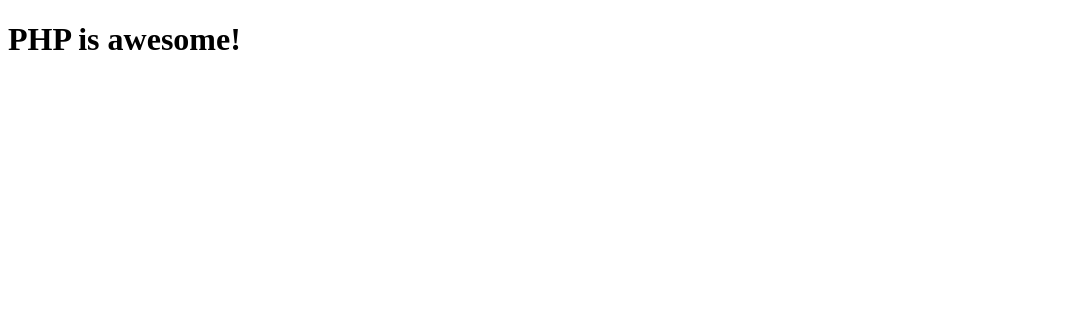
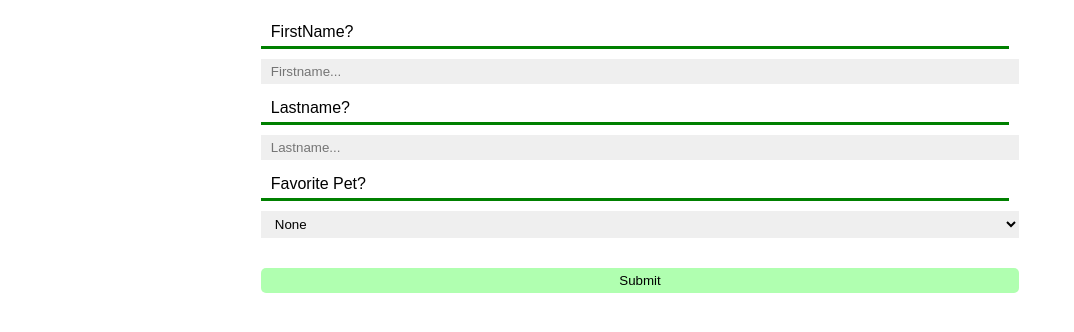
Before and after one commit to AndersonBillss/php-practice, a PHP site: page / in a window 1280 px wide. Shown: the top 332 px of the page, without its empty margins (0-1074 px from the left). Run offline with PHP 8.4, Linux system fonts and the light colour scheme.

Commit message:
Created a form

```diff
--- /dev/null
+++ b/css/index.css
@@ -0,0 +1,43 @@
+html{
+    min-height: 100vh;
+    font-family: sans-serif;
+}
+
+main{
+    margin: 0 20%;
+}
+
+form{
+    display: flex;
+    flex-direction: column;
+}
+
+label{
+    padding: 5px 10px;
+    margin: 10px 10px 10px 0;
+    border-bottom: 3px green solid;
+}
+input{
+    background-color: rgb(239, 239, 239);
+    border: none;
+    padding: 5px 10px;
+}
+select{
+    background-color: rgb(239, 239, 239);
+    border: none;
+    padding: 5px 10px;
+    margin-bottom: 30px;
+}
+button{
+    background-color: rgb(176, 255, 176);
+    border: none;
+    padding: 5px 10px;
+    border-radius: 5px;
+}
+button:hover{
+    filter: brightness(80%);
+    cursor: pointer;
+}
+button:active{
+    filter: brightness(105%);
+}
--- a/index.php
+++ b/index.php
@@ -1,4 +1,32 @@
-<?php
+<!DOCTYPE html>
+<html lang="en">
 
-$title = 'PHP is awesome!';
-require 'index.view.php';
+<head>
+    <meta charset="UTF-8">
+    <meta name="viewport" content="width=device-width, initial-scale=1.0">
+    <link rel="stylesheet" href="css/index.css">
+    <title>PHP Variables</title>
+</head>
+
+<body>
+    <main>
+        <form action="includes/formhandler.php" method="post">
+            <label for="firstname">FirstName?</label>
+            <input id="firstname" type="text" name="firstname" placeholder="Firstname...">
+
+            <label for="lastname">Lastname?</label>
+            <input id="lastname" type="text" name="lastname" placeholder="Lastname...">
+
+            <label for="favoritepet">Favorite Pet?</label>
+            <select id="favoritepet" name="favoritepet">
+                <option value="none">None</option>
+                <option value="dog">Dog</option>
+                <option value="cat">Cat</option>
+                <option value="bird">Bird</option>
+            </select>
+
+            <button type="submit">Submit</button>
+        </form>
+    </main>
+</body>
+</html>
--- a/index.view.php
+++ /dev/null
@@ -1,14 +0,0 @@
-<!DOCTYPE html>
-<html lang="en">
-<head>
-    <meta charset="UTF-8">
-    <meta name="viewport" content="width=device-width, initial-scale=1.0">
-    <title>PHP Variables</title>
-</head>
-<body>
-    <?php
-        $title = 'PHP is awesome!';
-    ?>
-    <h1><?php echo $title; ?></h1>
-</body>
-</html>
```
Also changed, not shown: includes/formhandler.php (added, +31 -0 lines).
